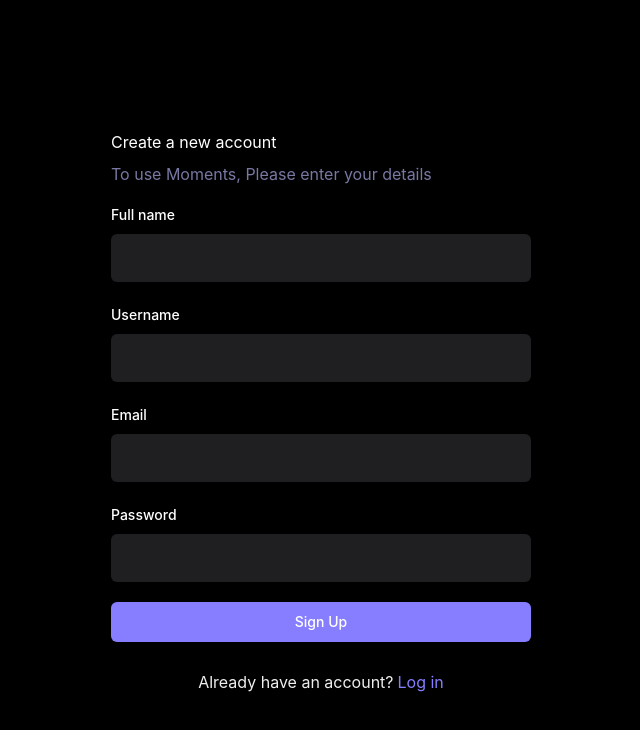
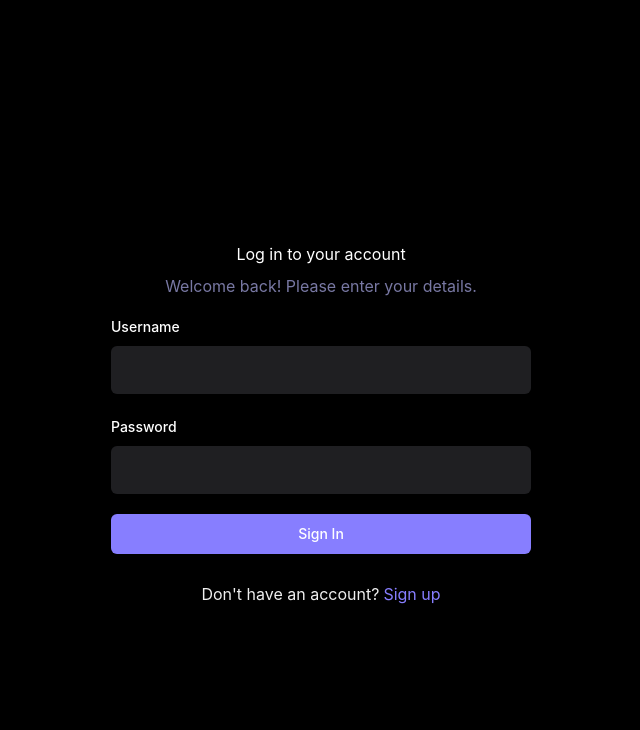
Before and after one commit to Tejas-0612/social-media-app, a React (Vite) app in the folder frontend/: page /sign-in in a window 1280 px wide. Before the commit this address led to /sign-up. Shown: the top 730 px of the page, without its empty margins (319-959 px from the left). Built offline with nearby package versions, Linux system fonts and the light colour scheme; no server answers.

Commit message:
feat:add signIn functionality

```diff
--- a/frontend/src/_auth/forms/SignInForm.tsx
+++ b/frontend/src/_auth/forms/SignInForm.tsx
@@ -1,5 +1,128 @@
+import * as z from "zod";
+import { useForm } from "react-hook-form";
+import { zodResolver } from "@hookform/resolvers/zod";
+import { Link, useNavigate } from "react-router-dom";
+
+import {
+  Form,
+  FormControl,
+  FormField,
+  FormItem,
+  FormLabel,
+  FormMessage,
+} from "@/components/ui/form";
+import { Loader2 } from "lucide-react";
+import { Input } from "@/components/ui/input";
+import { Button } from "@/components/ui/button";
+import { toast } from "@/components/ui/use-toast";
+
+import { SignInValidation } from "@/lib/validation";
+import { useUserContext } from "@/context/AuthContext";
+import { useSignInAccount } from "@/lib/react-query/queriesAndMutations";
+
 const SignInForm = () => {
-  return <div></div>;
+  const navigate = useNavigate();
+  const { checkAuthUser, isLoading: isUserLoading } = useUserContext();
+
+  const { mutateAsync: signInAccount, isPending } = useSignInAccount();
+
+  const form = useForm<z.infer<typeof SignInValidation>>({
+    resolver: zodResolver(SignInValidation),
+    defaultValues: {
+      username: "",
+      password: "",
+    },
+  });
+
+  const onSignIn = async (user: z.infer<typeof SignInValidation>) => {
+    try {
+      const session = await signInAccount(user);
+
+      if (!session) {
+        toast({ title: "Login failed.Please try again" });
+        return;
+      }
+
+      const isLoggedIn = await checkAuthUser();
+
+      if (isLoggedIn) {
+        form.reset();
+        toast({ title: "LoggedIn Successfully" });
+
+        navigate("/");
+      } else {
+        toast({ title: "Login failed.Please try again" });
+      }
+    } catch (error: any) {
+      toast({ title: error.response.data.message });
+    }
+  };
+
+  return (
+    <Form {...form}>
+      <div className="sm:w-420 flex-center flex-col">
+        <h2 className="h3-bold md:h2-bold pt-5 sm:pt-12">
+          Log in to your account
+        </h2>
+        <p className="text-light-3 small-medium md:base-regular mt-2">
+          Welcome back! Please enter your details.
+        </p>
+        <form
+          onSubmit={form.handleSubmit(onSignIn)}
+          className="flex flex-col gap-5 w-full mt-4"
+        >
+          <FormField
+            control={form.control}
+            name="username"
+            render={({ field }) => (
+              <FormItem>
+                <FormLabel className="shad-form_label">Username</FormLabel>
+                <FormControl>
+                  <Input type="text" className="shad-input" {...field} />
+                </FormControl>
+                <FormMessage className="shad-form_message" />
+              </FormItem>
+            )}
+          />
+
+          <FormField
+            control={form.control}
+            name="password"
+            render={({ field }) => (
+              <FormItem>
+                <FormLabel className="shad-form_label">Password</FormLabel>
+                <FormControl>
+                  <Input type="password" className="shad-input" {...field} />
+                </FormControl>
+                <FormMessage className="shad-form_message" />
+              </FormItem>
+            )}
+          />
+
+          <Button type="submit" className="shad-button_primary">
+            {isPending || isUserLoading ? (
+              <div className="flex flex-center gap-2">
+                <Loader2 />
+                Loading...
+              </div>
+            ) : (
+              "Sign In"
+            )}
+          </Button>
+
+          <p className="text-small-regular text-light-2 text-center mt-2">
+            Don&apos;t have an account?
+            <Link
+              to="/sign-up"
+              className="text-primary-500 text-small-semibold ml-1"
+            >
+              Sign up
+            </Link>
+          </p>
+        </form>
+      </div>
+    </Form>
+  );
 };
 
 export default SignInForm;
--- a/frontend/src/_auth/forms/SignUpForm.tsx
+++ b/frontend/src/_auth/forms/SignUpForm.tsx
@@ -3,6 +3,7 @@
 import { Link, useNavigate } from "react-router-dom";
 import { zodResolver } from "@hookform/resolvers/zod";
 
+import { Loader2 } from "lucide-react";
 import { Button } from "@/components/ui/button";
 import {
   Form,
@@ -17,13 +18,19 @@
 
 import { SignUpValidation } from "@/lib/validation";
 import { useUserContext } from "@/context/AuthContext";
-import { useCreateUserAccount } from "@/lib/react-query/queriesAndMutations";
+import {
+  useCreateUserAccount,
+  useSignInAccount,
+} from "@/lib/react-query/queriesAndMutations";
 
 const SignUpForm = () => {
   const navigate = useNavigate();
   const { checkAuthUser, isLoading: isUserLoading } = useUserContext();
+
   const { mutateAsync: createUserAccount, isPending: isCreatingAccount } =
     useCreateUserAccount();
+  const { mutateAsync: signInAccount, isPending: isSigningUser } =
+    useSignInAccount();
 
   const form = useForm<z.infer<typeof SignUpValidation>>({
     resolver: zodResolver(SignUpValidation),
@@ -36,12 +43,26 @@
   });
 
   const onSignUp = async (user: z.infer<typeof SignUpValidation>) => {
-    console.log(user);
     try {
       const newUser = await createUserAccount(user);
 
       if (!newUser) {
         toast({ title: "Sign up failed. Please try again." });
+        return;
+      }
+
+      const session = await signInAccount({
+        username: user.username,
+        password: user.password,
+      });
+
+      if (!session) {
+        toast({
+          title: "Something went wrong. Please login your new account",
+        });
+
+        navigate("/sign-in");
+
         return;
       }
 
@@ -51,14 +72,12 @@
         form.reset();
         navigate("/");
       } else {
-        toast({ title: "Login failed. Please try again." });
+        toast({ title: "Sign In failed. Please try again." });
 
         return;
       }
     } catch (error: any) {
-      const { message } = error.response.data;
-      console.log("Error while handling signup", error);
-      toast({ title: message });
+      toast({ title: error.response.data.message });
     }
   };
 
@@ -131,8 +150,11 @@
           />
 
           <Button type="submit" className="shad-button_primary">
-            {isCreatingAccount || isUserLoading ? (
-              <div className="flex-center gap-2">Loading...</div>
+            {isCreatingAccount || isUserLoading || isSigningUser ? (
+              <div className="flex-center gap-2">
+                <Loader2 />
+                Loading...
+              </div>
             ) : (
               "Sign Up"
             )}
--- a/frontend/src/context/AuthContext.tsx
+++ b/frontend/src/context/AuthContext.tsx
@@ -32,21 +32,24 @@
 const AuthContext = createContext<IContextType>(INITIAL_STATE);
 
 export function AuthProvider({ children }: { children: React.ReactNode }) {
+  const navigate = useNavigate();
   const [user, setUser] = useState<IUser>(INITIAL_USER);
   const [isLoading, setIsLoading] = useState(false);
   const [isAuthenticated, setIsAuthenticated] = useState(false);
 
   const checkAuthUser = async () => {
+    setIsLoading(true);
     try {
       const currentUser = await getCurrentUser();
-      if (currentUser) {
+      if (currentUser.data) {
         setUser({
-          id: currentUser._id,
-          fullname: currentUser.fullname,
-          username: currentUser.username,
-          email: currentUser.email,
-          imageUrl: currentUser.imageUrl,
+          id: currentUser.data._id,
+          fullname: currentUser.data.fullname,
+          username: currentUser.data.username,
+          email: currentUser.data.email,
+          imageUrl: currentUser.data?.avatar?.url,
         });
+
         setIsAuthenticated(true);
         return true;
       }
@@ -59,14 +62,16 @@
     }
   };
 
-  const navigate = useNavigate();
+  useEffect(() => {
+    const cookieFallback = localStorage.getItem("cookieFallback");
+    if (
+      cookieFallback === "[]" ||
+      cookieFallback === null ||
+      cookieFallback === undefined
+    )
+      navigate("/sign-in");
 
-  useEffect(() => {
-    if (
-      localStorage.getItem("cookieFallback") === "[]" ||
-      localStorage.getItem("cookieFallback") === null
-    )
-      navigate("/sign-up");
+    checkAuthUser();
   }, []);
 
   const value = {
--- a/frontend/src/globals.css
+++ b/frontend/src/globals.css
@@ -9,6 +9,20 @@
 
   body {
     @apply bg-dark-1 text-white min-h-screen font-inter;
+  }
+}
+
+@layer utilities {
+  .flex-center {
+    @apply flex justify-center items-center;
+  }
+
+  .flex-between {
+    @apply flex justify-between items-center;
+  }
+
+  .flex-start {
+    @apply flex justify-start items-center;
   }
 }
 
--- a/frontend/src/lib/api/index.ts
+++ b/frontend/src/lib/api/index.ts
@@ -21,3 +21,17 @@
     throw error;
   }
 };
+
+export const signInAccount = async (user: {
+  email?: String;
+  password: String;
+  username: String;
+}) => {
+  try {
+    const response = await axios.post("/api/v1/users/login", user);
+    return response.data;
+  } catch (error) {
+    console.log("Error while logging into user account: ", error);
+    throw error;
+  }
+};
--- a/frontend/src/lib/react-query/queriesAndMutations.tsx
+++ b/frontend/src/lib/react-query/queriesAndMutations.tsx
@@ -1,10 +1,20 @@
 import { useMutation } from "@tanstack/react-query";
 
 import { INewUser } from "@/types";
-import { createUserAccount } from "../api";
+import { createUserAccount, signInAccount } from "../api";
 
 export const useCreateUserAccount = () => {
   return useMutation({
     mutationFn: (user: INewUser) => createUserAccount(user),
   });
 };
+
+export const useSignInAccount = () => {
+  return useMutation({
+    mutationFn: (user: {
+      email?: String;
+      password: String;
+      username: String;
+    }) => signInAccount(user),
+  });
+};
--- a/frontend/src/lib/validation/index.ts
+++ b/frontend/src/lib/validation/index.ts
@@ -12,3 +12,12 @@
     .string()
     .min(8, { message: "Password must be at least 8 characters." }),
 });
+
+export const SignInValidation = z.object({
+  username: z
+    .string()
+    .min(4, { message: "username must be atleast 4 characters" }),
+  password: z
+    .string()
+    .min(8, { message: "Password must be at least 8 characters." }),
+});
```
